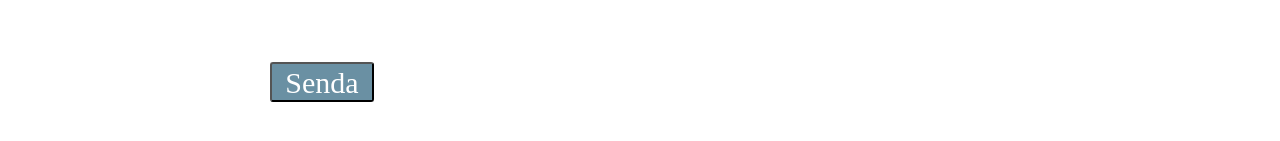
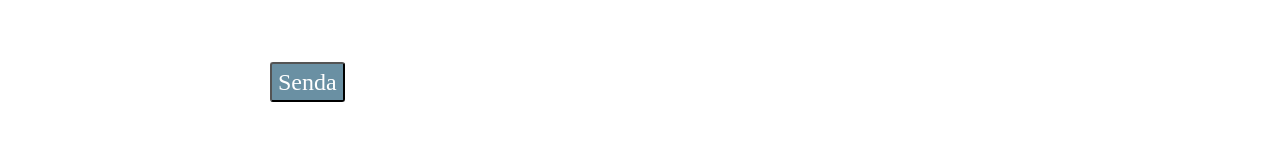
Before and after one commit to Spjara/spjara-info-page, a React (Create React App) app: page / in a window 1280 px wide. Shown: the part 2865-3006 px from the top of the page. Built offline with nearby package versions, Linux system fonts and the light colour scheme.

Commit message:
Fixing button

```diff
--- a/src/components/Contact/Contact.tsx
+++ b/src/components/Contact/Contact.tsx
@@ -49,16 +49,15 @@ const Message = styled.textarea`
 `;
 
 const Button = styled.button`
-  font-size: 1em;
   margin: 60px 0 20px 30px;
   border-radius: 3px;
-  width: 104px;
-  height: 40px;
+  width: auto;
+  height: 5vh;
   background: #6A90A3;
   font-family: Tenor Sans;
   font-style: normal;
   font-weight: normal;
-  font-size: 30px;
+  font-size: 3vh;
   line-height: 35px;
   color: #FFFFFF;
   display: block;
```
